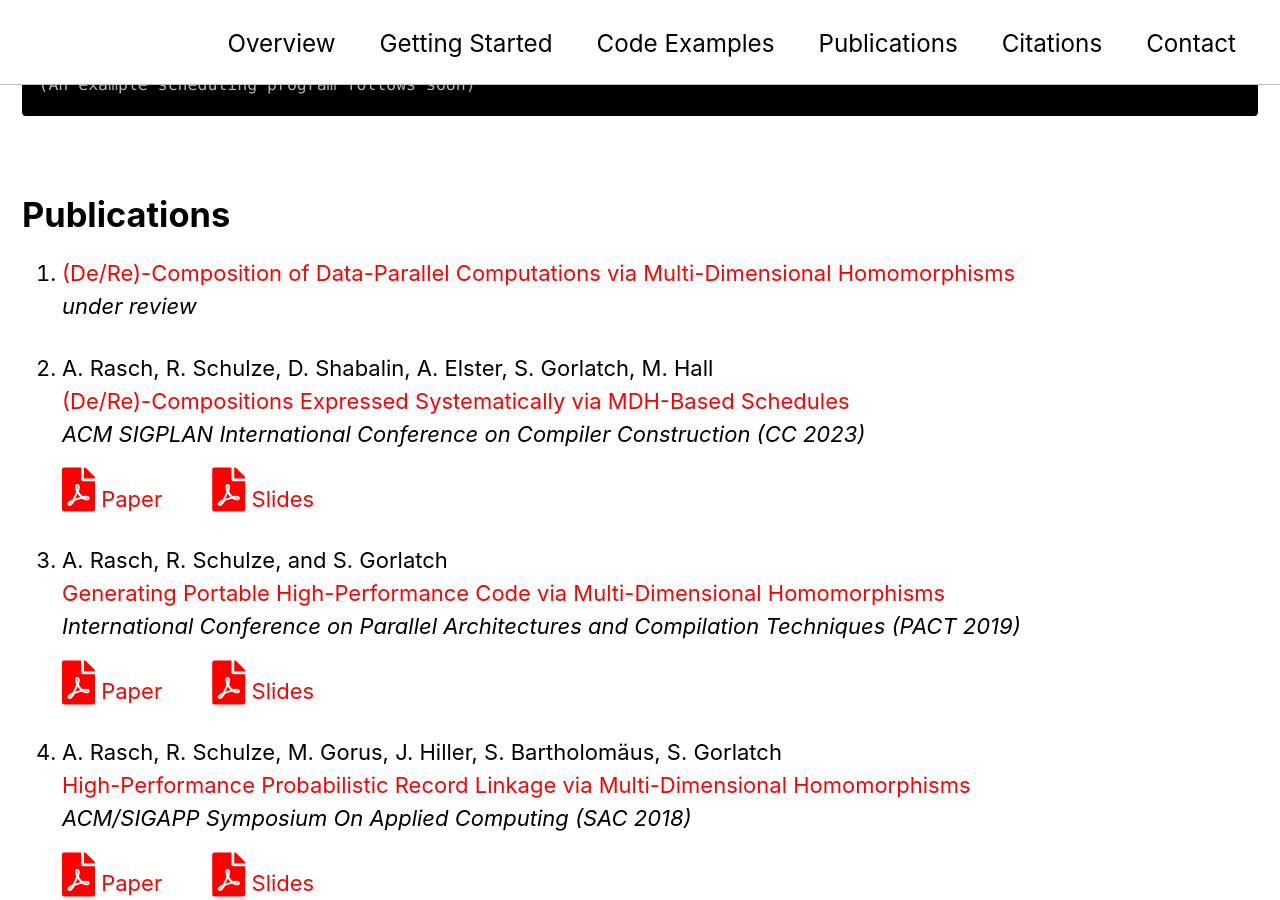
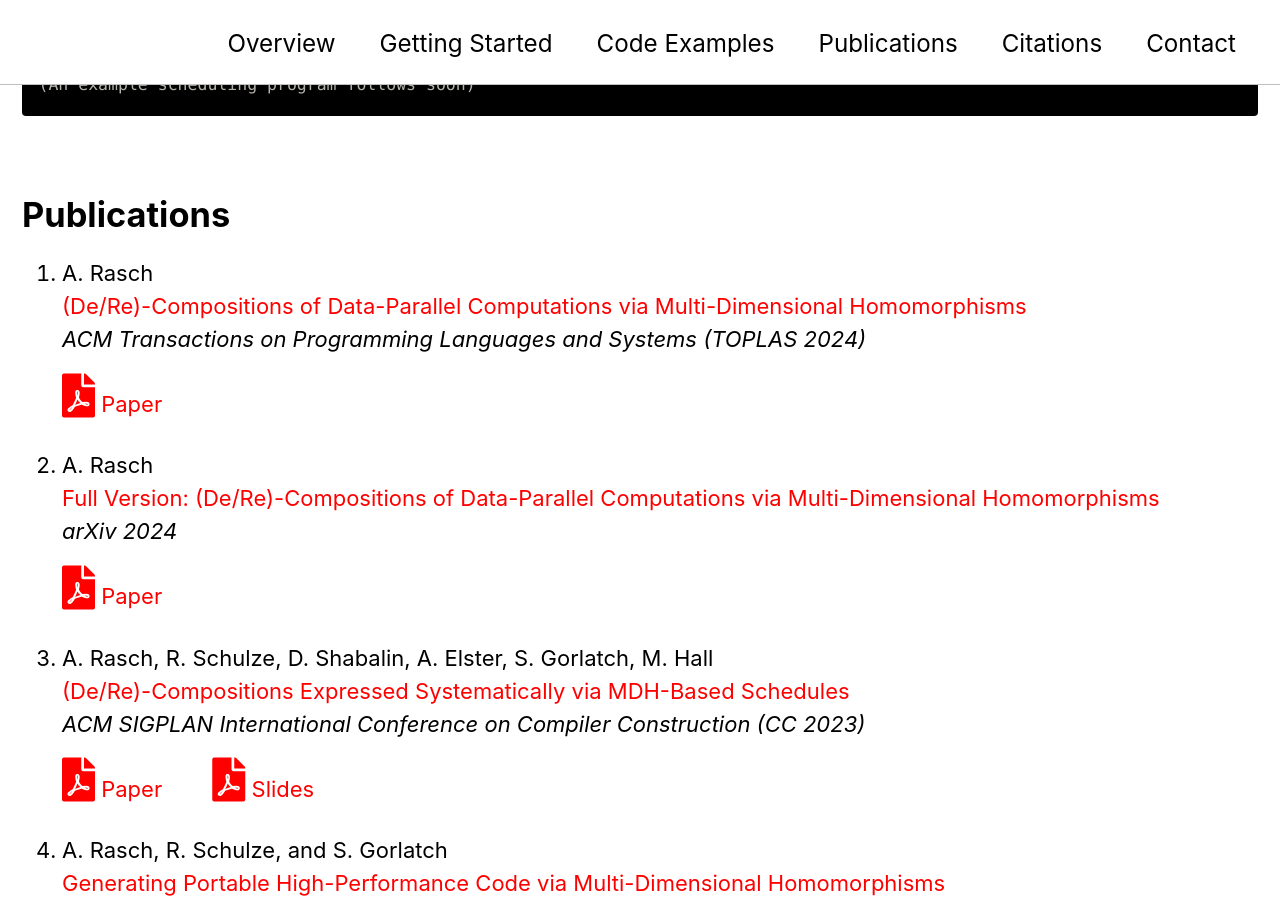
Before and after one commit to mdh-lang/mdh-lang.github.io, a Jekyll site: the page built from index.md, in a window 1280 px wide and 900 px high, scrolled down 4210 px. Built offline with Jekyll 4.4.1, drawn with Linux system fonts in a browser that asks for light colours; cached includes are drawn as plain includes.

Commit message:
added toplas and arxiv (#18)

```diff
--- a/index.md
+++ b/index.md
@@ -298,28 +298,35 @@ By incorporating the user into the optimization process, we enable two major adv
 <br>
 # Publications
 
-1.  [(De/Re)-Composition of Data-Parallel Computations via Multi-Dimensional Homomorphisms](https://mdh-lang.org/under_review/) \\
-    *under review*
+1.  A. Rasch \\
+    [(De/Re)-Compositions of Data-Parallel Computations via Multi-Dimensional Homomorphisms](https://dl.acm.org/doi/10.1145/3665643) \\
+    *ACM Transactions on Programming Languages and Systems (TOPLAS 2024)*\\
+    <a href="../assets/files/publications/toplas24/paper.pdf"><i class="fas fa-file-pdf" style="color: red; font-size: 2em; padding-top: .4em"></i></a> [Paper](../assets/files/publications/toplas24/paper.pdf)
 
-2.  A. Rasch, R. Schulze, D. Shabalin, A. Elster, S. Gorlatch, M. Hall \\
+2.  A. Rasch \\
+    [Full Version: (De/Re)-Compositions of Data-Parallel Computations via Multi-Dimensional Homomorphisms](https://dl.acm.org/doi/10.1145/3665643) \\
+    *arXiv 2024*\\
+    <a href="../assets/files/publications/arxiv24/paper.pdf"><i class="fas fa-file-pdf" style="color: red; font-size: 2em; padding-top: .4em"></i></a> [Paper](../assets/files/publications/arxiv24/paper.pdf)
+
+3.  A. Rasch, R. Schulze, D. Shabalin, A. Elster, S. Gorlatch, M. Hall \\
     [(De/Re)-Compositions Expressed Systematically via MDH-Based Schedules](https://dl.acm.org/doi/abs/10.1145/3578360.3580269) \\
     *ACM SIGPLAN International Conference on Compiler Construction (CC 2023)* \\
     <a href="assets/files/publications/cc23/paper.pdf"><i class="fas fa-file-pdf" style="color: red; font-size: 2em; padding-top: .4em"></i></a> [Paper](assets/files/publications/cc23/paper.pdf)
     <a href="assets/files/publications/cc23/slides.pdf"><i class="fas fa-file-pdf" style="color: red; font-size: 2em; padding-top: .4em; padding-left: 1em"></i></a> [Slides](assets/files/publications/cc23/slides.pdf)
 
-3.  A. Rasch, R. Schulze, and S. Gorlatch \\
+4.  A. Rasch, R. Schulze, and S. Gorlatch \\
     [Generating Portable High-Performance Code via Multi-Dimensional Homomorphisms](https://ieeexplore.ieee.org/abstract/document/8891668) \\
     *International Conference on Parallel Architectures and Compilation Techniques (PACT 2019)*\\
     <a href="assets/files/publications/pact19/paper.pdf"><i class="fas fa-file-pdf" style="color: red; font-size: 2em; padding-top: .4em"></i></a> [Paper](assets/files/publications/pact19/paper.pdf)
     <a href="assets/files/publications/pact19/slides.pdf"><i class="fas fa-file-pdf" style="color: red; font-size: 2em; padding-top: .4em; padding-left: 1em"></i></a> [Slides](assets/files/publications/pact19/slides.pdf)
 
-4.  A. Rasch, R. Schulze, M. Gorus, J. Hiller, S. Bartholomäus, S. Gorlatch \\
+5.  A. Rasch, R. Schulze, M. Gorus, J. Hiller, S. Bartholomäus, S. Gorlatch \\
     [High-Performance Probabilistic Record Linkage via Multi-Dimensional Homomorphisms](https://dl.acm.org/doi/abs/10.1145/3297280.3297330) \\
     *ACM/SIGAPP Symposium On Applied Computing (SAC 2018)*\\
     <a href="assets/files/publications/sac18/paper.pdf"><i class="fas fa-file-pdf" style="color: red; font-size: 2em; padding-top: .4em"></i></a> [Paper](assets/files/publications/sac18/paper.pdf)
     <a href="assets/files/publications/sac18/slides.pdf"><i class="fas fa-file-pdf" style="color: red; font-size: 2em; padding-top: .4em; padding-left: 1em"></i></a> [Slides](assets/files/publications/sac18/slides.pdf)
 
-5.  A. Rasch, S. Gorlatch \\
+6.  A. Rasch, S. Gorlatch \\
     [Multi-Dimensional Homomorphisms and Their Implementation in OpenCL](https://link.springer.com/article/10.1007/s10766-017-0508-z) \\
     *International Journal of Parallel Programming (IJPP 2018)*\\
     <a href="assets/files/publications/ijpp18/paper.pdf"><i class="fas fa-file-pdf" style="color: red; font-size: 2em; padding-top: .4em"></i></a> [Paper](assets/files/publications/ijpp18/paper.pdf)
```
Also changed, not shown: 2 other files.
